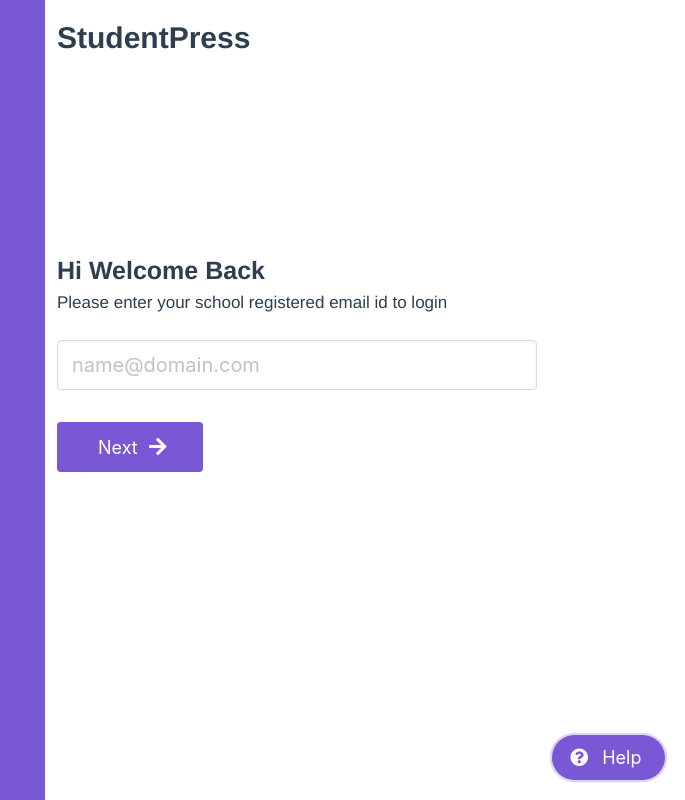
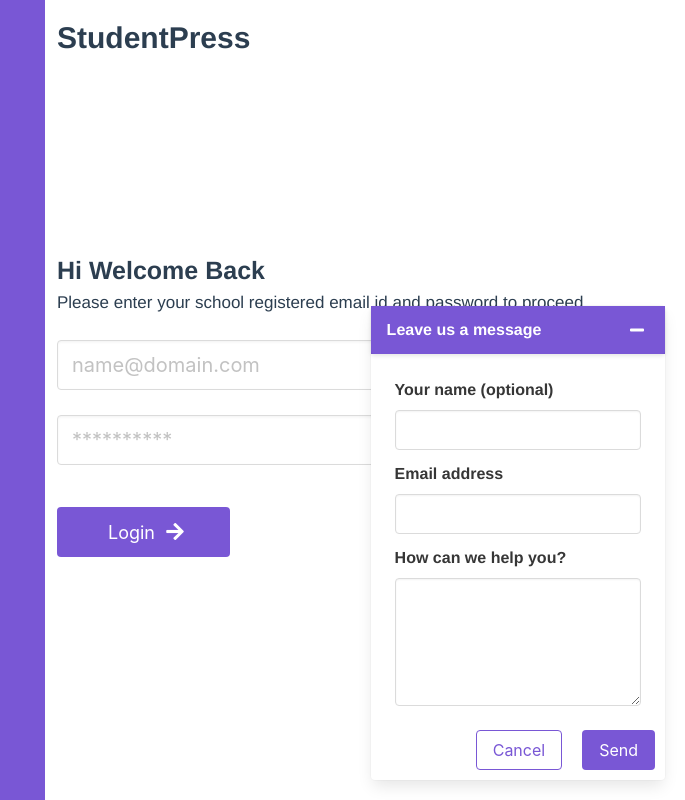
Before and after one commit to dhruv10/sp-frontend, a Vue app: page /#/login in a window 1280 px wide. Both pictures are taken after a click on the button "Help". Shown: the whole page, without its empty margins (595-1280 px from the left). Built offline with nearby package versions, Linux system fonts and the light colour scheme.

Commit message:
password and help card added in login page

```diff
--- a/src/views/common/Login.vue
+++ b/src/views/common/Login.vue
@@ -5,21 +5,35 @@
       <div class="side-col-2 ml-3 mr-3">
         <div class="header">StudentPress</div>
         <p class="title-head">Hi Welcome Back</p>
-        <p class="sub-title-head">Please enter your school registered email id to login</p>
+        <p class="sub-title-head">
+          Please enter your school registered email id and password to proceed
+        </p>
         <b-field message class="input-container">
           <b-input
             size="is-medium"
             type="email"
-            class="username-input"
+            class="input-box"
             placeholder="name@domain.com"
           ></b-input>
         </b-field>
+        <b-field message class="input-container">
+          <b-input
+            size="is-medium"
+            type="password"
+            class="input-box"
+            password-reveal
+            placeholder="**********"
+          ></b-input>
+        </b-field>
         <b-button class="next-button" type="is-primary is-medium">
-          <span class="button-text">Next</span>
+          <span class="button-text">Login</span>
           <b-icon icon="arrow-right" size="is-small"></b-icon>
         </b-button>
-        <div class="buttons help-button-container">
-          <b-button class="help-button" type="is-primary is-medium" rounded>
+        <div class="help-card-container" v-if="helpCard">
+          <help-card @closeCard="closeHelpCard"></help-card>
+        </div>
+        <div class="buttons help-button-container" v-else>
+          <b-button class="help-button" type="is-primary is-medium" rounded @click="openHelpCard()">
             <b-icon icon="question-circle" size="is-small"></b-icon>
             <span class="button-heading">Help</span>
           </b-button>
@@ -30,8 +44,27 @@
 </template>
 
 <script>
+import HelpCard from '../../components/HelpCard.vue';
+
 export default {
   name: 'login',
+  data() {
+    return {
+      helpCard: false,
+    };
+  },
+  components: {
+    HelpCard,
+  },
+  methods: {
+    openHelpCard() {
+      this.helpCard = true;
+    },
+    closeHelpCard() {
+      console.log('in parent');
+      this.helpCard = false;
+    },
+  },
 };
 </script>
 
@@ -62,16 +95,23 @@ export default {
       }
       .input-container {
         margin-top: 25px;
-        .username-input {
-          width: 30rem;
+        .input-box {
+          width: 33.5rem;
           text-align: center;
           font-size: 10px;
         }
       }
+      .help-card-container {
+        z-index: 10;
+        position: absolute;
+        right: 20px;
+        bottom: 20px;
+        width: 23%
+      }
       .next-button {
-        margin-top: 20px;
-        padding-right: 40px;
-        padding-left: 40px;
+        margin-top: 30px;
+        padding-right: 50px;
+        padding-left: 50px;
         .button-text {
           font-size: 18px;
         }
```
